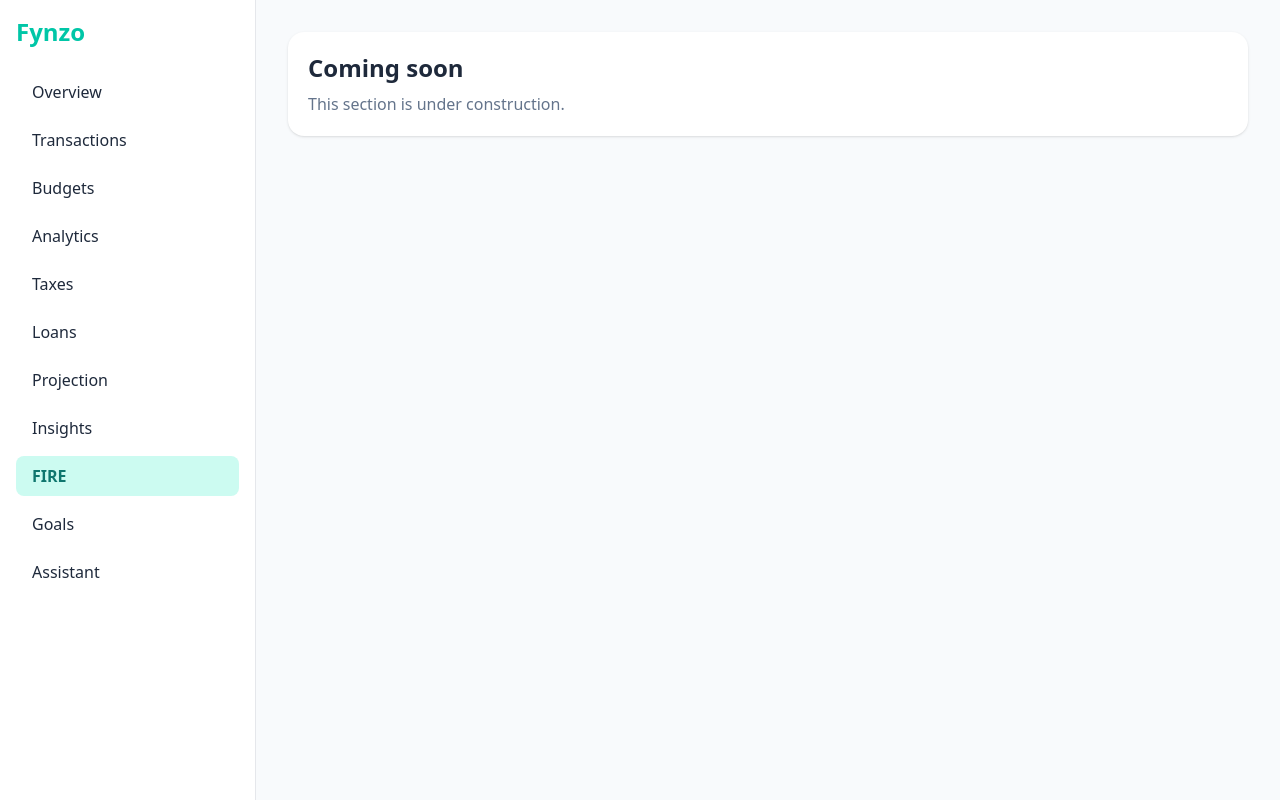
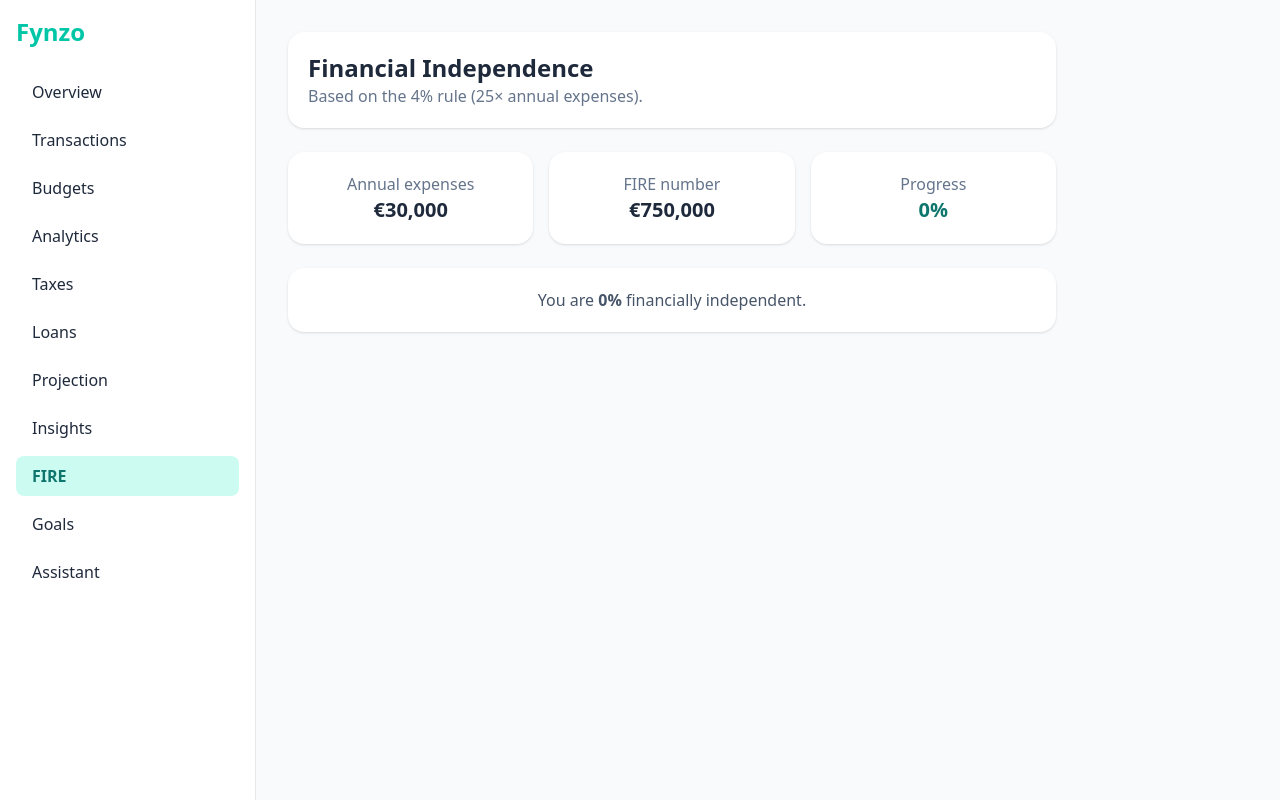
Before and after one commit to prstmalepati/fynzo, a React (Vite) app: page /fire in a window 1280 px wide. Built offline with nearby package versions, Linux system fonts and the light colour scheme.

Commit message:
Fire.jsx

```diff
--- a/src/pages/Fire.jsx
+++ b/src/pages/Fire.jsx
@@ -1,10 +1,60 @@
-export default function Page() {
+import { useFinance } from "../context/FinanceContext";
+
+export default function Fire() {
+  const { transactions, accounts } = useFinance();
+
+  const annualExpenses = transactions.reduce(
+    (sum, t) => sum + t.amount,
+    0
+  ) * 12 || 30000;
+
+  const netWorth = accounts.reduce(
+    (sum, a) => a.type === "loan" ? sum - a.balance : sum + a.balance,
+    0
+  );
+
+  const fireNumber = annualExpenses * 25;
+  const progress = fireNumber > 0
+    ? Math.min(100, Math.round((netWorth / fireNumber) * 100))
+    : 0;
+
   return (
-    <div className="card">
-      <h1 className="text-2xl font-bold">Coming soon</h1>
-      <p className="mt-2 text-slate-500">
-        This section is under construction.
-      </p>
+    <div className="space-y-6 max-w-3xl">
+      <div className="card">
+        <h1 className="text-2xl font-bold">Financial Independence</h1>
+        <p className="text-slate-500">
+          Based on the 4% rule (25× annual expenses).
+        </p>
+      </div>
+
+      <div className="grid md:grid-cols-3 gap-4">
+        <div className="card text-center">
+          <p className="text-slate-500">Annual expenses</p>
+          <p className="text-xl font-bold">
+            €{annualExpenses.toLocaleString()}
+          </p>
+        </div>
+
+        <div className="card text-center">
+          <p className="text-slate-500">FIRE number</p>
+          <p className="text-xl font-bold">
+            €{fireNumber.toLocaleString()}
+          </p>
+        </div>
+
+        <div className="card text-center">
+          <p className="text-slate-500">Progress</p>
+          <p className="text-xl font-bold text-teal-700">
+            {progress}%
+          </p>
+        </div>
+      </div>
+
+      <div className="card text-center">
+        <p className="text-slate-600">
+          You are <strong>{progress}%</strong> financially independent.
+        </p>
+      </div>
     </div>
   );
 }
```
